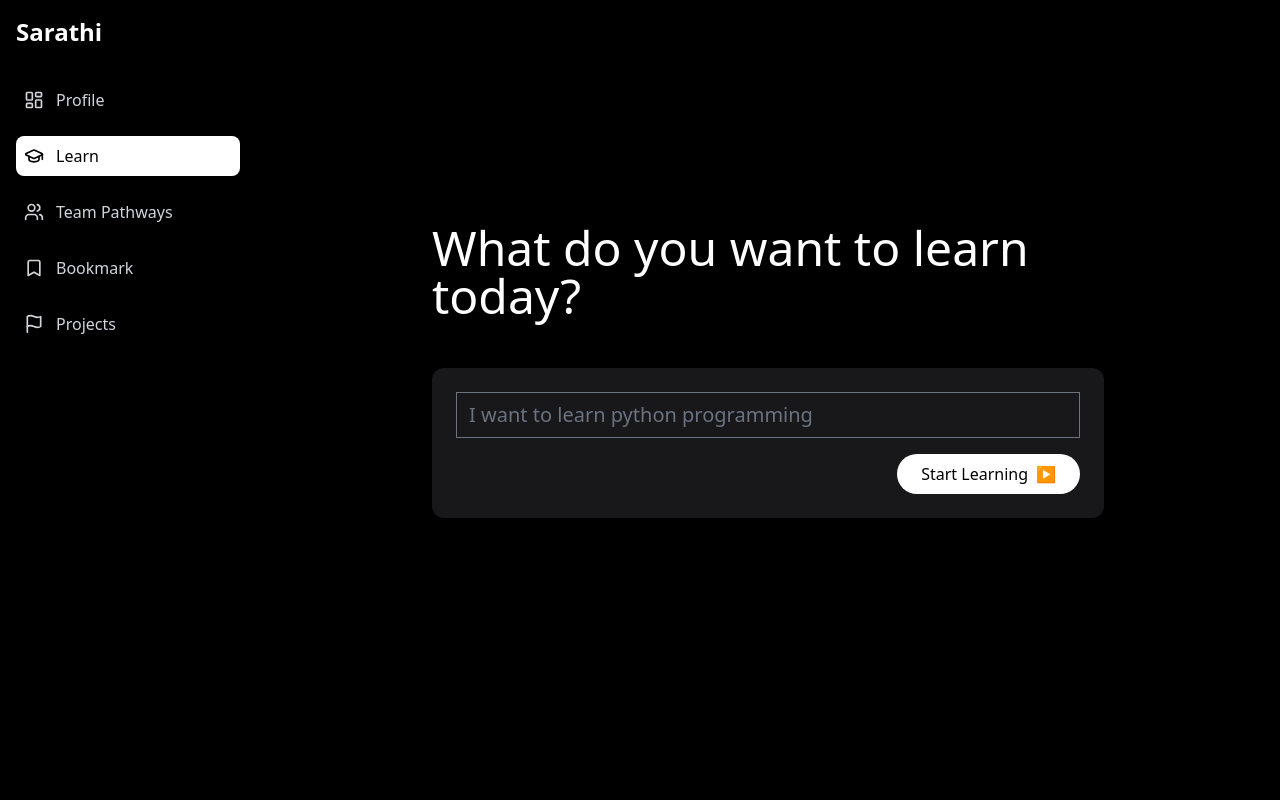
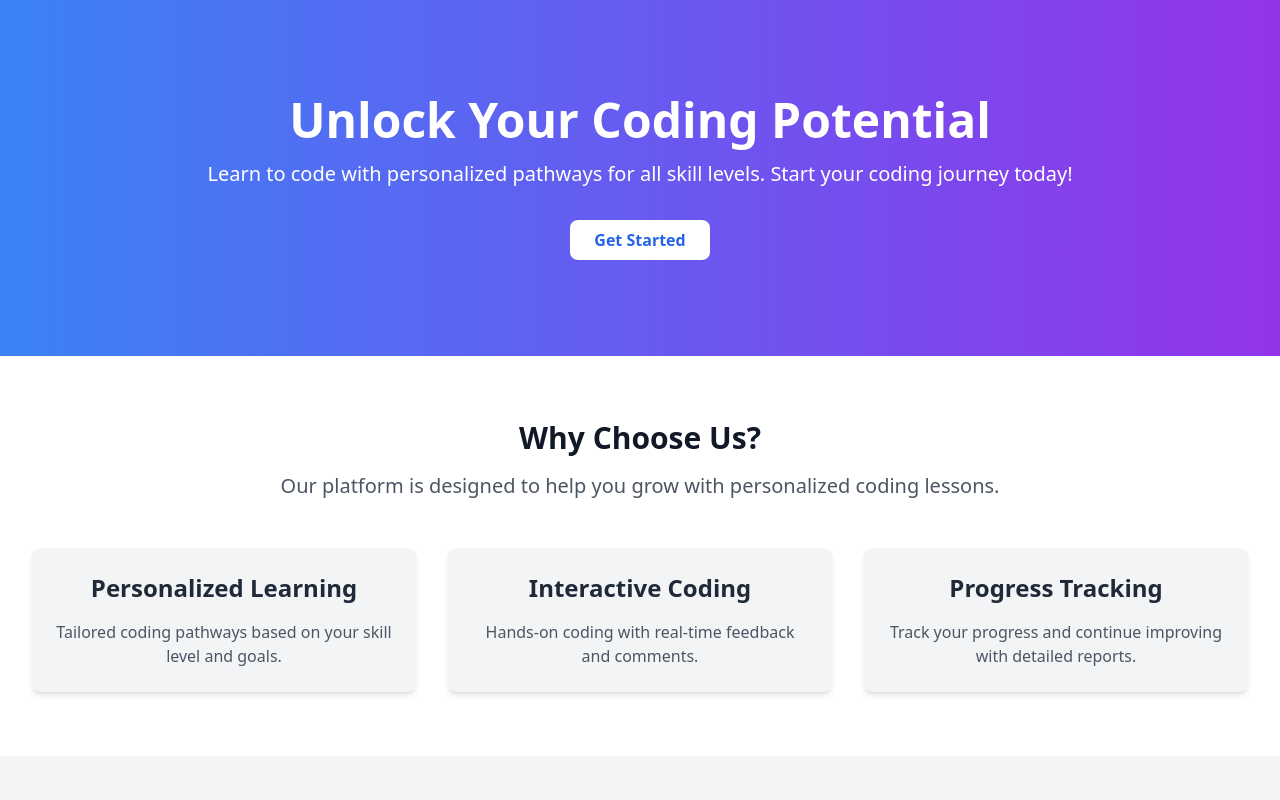
Before and after one commit to anuragsgupta/sarathi, a React (Vite) app: page / in a window 1280 px wide. Shown: the top 800 px of the page. Built offline with nearby package versions, Linux system fonts and the light colour scheme.

Commit message:
added routes

```diff
--- a/src/App.tsx
+++ b/src/App.tsx
@@ -1,15 +1,20 @@
 
 
-import LearnPage from './landingPage/LearnPage'
+import LearnPage from './components/LearnPage'
 // src/main.tsx (or src/index.tsx)
 import './index.css'; // Make sure Tailwind CSS is imported
+import { BrowserRouter, Route, Routes } from 'react-router-dom'
+import LandingPage from './components/landingPage';
 
 function App() {
 
   return (
-    <>
-      <LearnPage/>
-    </>
+    <BrowserRouter>
+      <Routes>
+        <Route path="/demo" element={<LearnPage />} />
+        <Route path="/" element={<LandingPage />} />
+      </Routes>
+    </BrowserRouter>
   )
 }
 
--- /dev/null
+++ b/src/components/LearnPage.tsx
@@ -0,0 +1,58 @@
+import React, { useState } from "react";
+// import { useNavigate } from "react-router-dom";
+import Sidebar from "./Sidebar";
+// import generateText from "../utils/generateText";
+
+const MainContent = () => {
+  const [inputValue, setInputValue] = useState("");
+  // const navigate = useNavigate();
+
+  const handleInputChange = (event: React.ChangeEvent<HTMLInputElement>) => {
+    setInputValue(event.target.value);
+  };
+
+  const handleStartLearning = async () => {
+    // try {
+    //   // const response = await generateText(inputValue);
+    //   const jsonResponse = JSON.parse(response); // Ensure response is valid JSON
+    //   navigate("/roadmap", { state: { roadmapData: jsonResponse } });
+    // } catch (error) {
+    //   console.error("Error generating roadmap:", error);
+    // }
+  };
+
+  return (
+    <div className="flex-1 bg-black p-8">
+      <div className="max-w-2xl mx-auto mt-48">
+        <h1 className="text-white text-5xl mb-12">What do you want to learn today?</h1>
+        <div className="bg-zinc-900 rounded-xl p-6">
+          <input
+            type="text"
+            placeholder="I want to learn Python programming"
+            className="w-full bg-transparent text-white text-xl outline-none"
+            value={inputValue}
+            onChange={handleInputChange}
+          />
+          <div className="flex justify-end mt-4">
+            <button
+              onClick={handleStartLearning}
+              className="bg-white text-black px-6 py-2 rounded-full font-medium flex items-center gap-2"
+            >
+              Start Learning
+              <span>▶</span>
+            </button>
+          </div>
+        </div>
+      </div>
+    </div>
+  );
+};
+
+const LearnPage = () => (
+  <div className="flex min-h-screen">
+    <Sidebar />
+    <MainContent />
+  </div>
+);
+
+export default LearnPage;
--- /dev/null
+++ b/src/components/Sidebar.tsx
@@ -0,0 +1,55 @@
+import React from 'react';
+import { GraduationCap, Users, Bookmark, Flag, LayoutDashboard } from 'lucide-react';
+import { Link } from 'react-router-dom'; // You can use Link for navigation in React Router
+
+const Sidebar: React.FC = () => {
+  return (
+    <div className="w-64 bg-black h-screen p-4">
+      <div className="text-white text-2xl font-bold mb-8">Sarathi</div>
+
+      <nav className="space-y-4">
+        {/* Profile Link */}
+        <div className="text-gray-300 flex items-center gap-3 p-2">
+          <LayoutDashboard size={20} />
+          <Link to="/" className="hover:text-white">
+            Profile
+          </Link>
+        </div>
+
+        {/* Learn Link */}
+        <div className="bg-white text-black flex items-center gap-3 p-2 rounded-lg">
+          <GraduationCap size={20} />
+          <Link to="/learn" className="hover:text-black">
+            Learn
+          </Link>
+        </div>
+
+        {/* Team Pathways Link */}
+        <div className="text-gray-300 flex items-center gap-3 p-2">
+          <Users size={20} />
+          <Link to="/team-pathways" className="hover:text-white">
+            Team Pathways
+          </Link>
+        </div>
+
+        {/* Bookmark Link */}
+        <div className="text-gray-300 flex items-center gap-3 p-2">
+          <Bookmark size={20} />
+          <Link to="/bookmarks" className="hover:text-white">
+            Bookmark
+          </Link>
+        </div>
+
+        {/* Projects Link */}
+        <div className="text-gray-300 flex items-center gap-3 p-2">
+          <Flag size={20} />
+          <Link to="/projects" className="hover:text-white">
+            Projects
+          </Link>
+        </div>
+      </nav>
+    </div>
+  );
+};
+
+export default Sidebar;
--- a/src/landingPage/landingPage.tsx
+++ b/src/components/landingPage.tsx
@@ -20,6 +20,7 @@ const LandingPage = () => {
           <div className="mt-8">
             <a
               href="#get-started"
+              onClick={() => window.location.href = '/demo'}
               className="inline-block bg-white text-blue-600 font-bold py-2 px-6 rounded-lg hover:bg-gray-100"
             >
               Get Started
--- a/src/landingPage/LearnPage.tsx
+++ /dev/null
@@ -1,65 +0,0 @@
-import { GraduationCap, Users, Bookmark, Flag, LayoutDashboard } from 'lucide-react';
-
-const Sidebar = () => (
-  <div className="w-64 bg-black h-screen p-4">
-    <div className="text-white text-2xl font-bold mb-8">Sarathi</div>
-
-    <nav className="space-y-4">
-      <div className="text-gray-300 flex items-center gap-3 p-2">
-        <LayoutDashboard size={20} />
-        <span>Profile</span>
-      </div>
-
-      <div className="bg-white text-black flex items-center gap-3 p-2 rounded-lg">
-        <GraduationCap size={20} />
-        <span>Learn</span>
-      </div>
-
-      <div className="text-gray-300 flex items-center gap-3 p-2">
-        <Users size={20} />
-        <span>Team Pathways</span>
-      </div>
-
-      <div className="text-gray-300 flex items-center gap-3 p-2">
-        <Bookmark size={20} />
-        <span>Bookmark</span>
-      </div>
-
-      <div className="text-gray-300 flex items-center gap-3 p-2">
-        <Flag size={20} />
-        <span>Projects</span>
-      </div>
-    </nav>
-  </div>
-);
-
-const MainContent = () => (
-  <div className="flex-1 bg-black p-8">
-    <div className="max-w-2xl mx-auto mt-48">
-      <h1 className="text-white text-5xl mb-12">What do you want to learn today?</h1>
-
-      <div className="bg-zinc-900 rounded-xl p-6">
-        <input
-          type="text"
-          placeholder="I want to learn python programming"
-          className="w-full bg-transparent text-white text-xl outline-none"
-        />
-        <div className="flex justify-end mt-4">
-          <button className="bg-white text-black px-6 py-2 rounded-full font-medium flex items-center gap-2">
-            Start Learning
-            <span>▶</span>
-          </button>
-        </div>
-      </div>
-    </div>
-  </div>
-);
-
-export default function LearnPage() {
-  return (
-    <div className="flex min-h-screen">
-      <Sidebar />
-      <MainContent />
-    </div>
-  );
-}
--- a/src/main.tsx
+++ b/src/main.tsx
@@ -1,15 +1,14 @@
 import { StrictMode } from 'react'
 import { createRoot } from 'react-dom/client'
-import { BrowserRouter } from 'react-router-dom'
+// import { BrowserRouter } from 'react-router-dom'
 import App from './App.tsx'
 import './index.css';
 const rootElement = document.getElementById("root");
 if (rootElement) {
   createRoot(rootElement).render(
     <StrictMode>
-      <BrowserRouter basename={"/"}>
-        <App />
-      </BrowserRouter>
+            <App />
+
     </StrictMode>
   );
 } else {
```
Also changed, not shown: src/components/RoadmapPage.tsx (added), src/components/RoadmapPath.tsx (added), src/utils/generateText.tsx (added), 1 other file (tests, documents, lock files or other folders).
